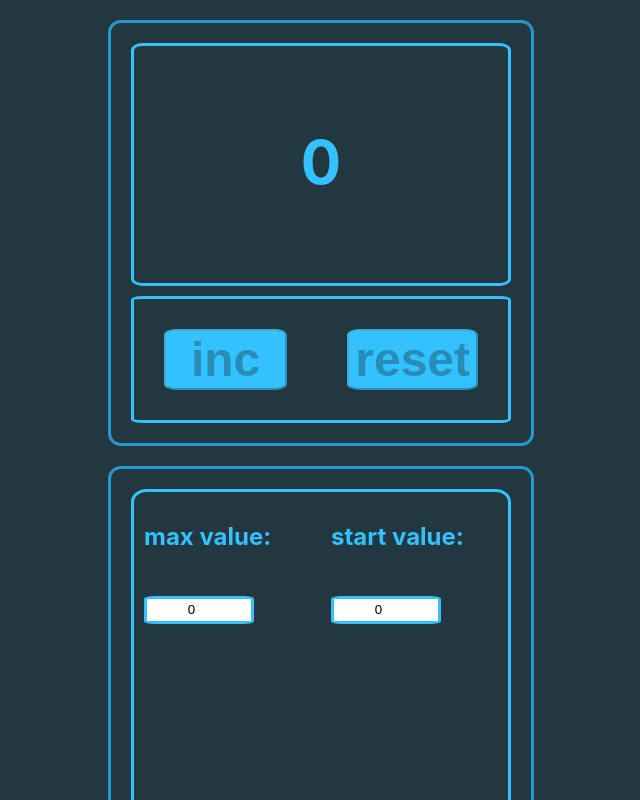
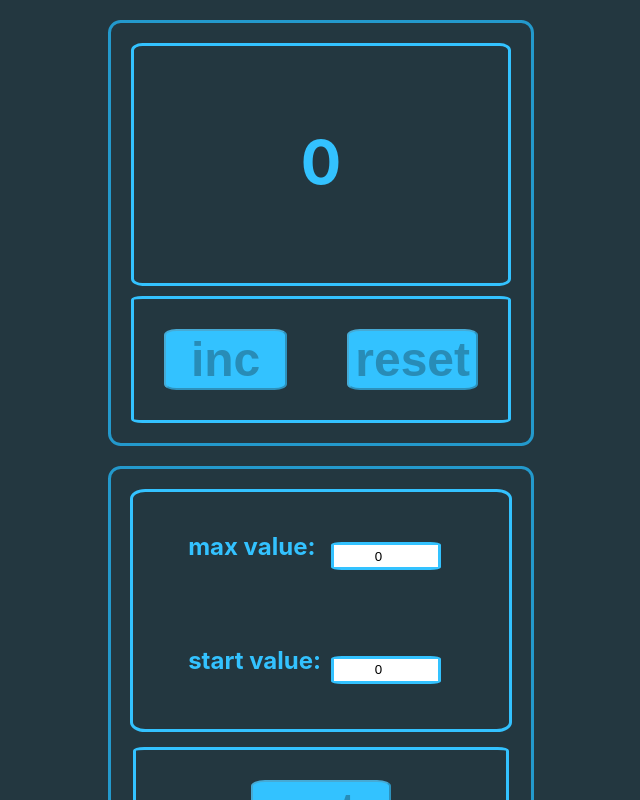
Before and after one commit to nikolay-evsevitskiy/Counter, a React (Create React App) app: page / in a window 1280 px wide. Shown: the top 800 px of the page, without its empty margins (319-959 px from the left). Built offline with nearby package versions, Linux system fonts and the light colour scheme.

Commit message:
refactor CSS Style

```diff
--- a/src/Counter.module.css
+++ b/src/Counter.module.css
@@ -20,6 +20,7 @@
     font-weight: bolder;
     padding: 80px;
 }
+
 .titleItem {
     margin: 10px;
     color: #33c2ff;
@@ -30,7 +31,8 @@
     font-weight: bolder;
     padding: 80px;
 }
-.titleItemError{
+
+.titleItemError {
     margin: 10px;
     color: red;
     border: #33c2ff 3px solid;
@@ -40,19 +42,32 @@
     font-weight: bolder;
     padding: 80px;
 }
+
 .inputBoard {
     display: grid;
-    grid-template-columns: 1fr 1fr;
     grid-template-rows: 1fr 1fr;
     background-color: #233740;
-    margin: 10px;
+    margin: 10px auto;
     border: #33c2ff 3px solid;
     border-radius: 4%;
+    padding: 10px 55px 0 55px;
+
 
 }
-.inputItem{
-    margin: 20px auto;
+
+.inputValueContainer {
+    margin-top: 30px;
+    display: grid;
+    grid-template-columns: 1fr 1fr;
+
+}
+
+.inputItem {
     padding: 10px;
+
+}
+
+.inputTitle {
     color: #33c2ff;
     font-weight: bold;
     font-size: 24px;
@@ -65,9 +80,10 @@
     border: #33c2ff 3px solid;
     border-radius: 3%;
 }
-.clickBoarCounterSet{
+
+.clickBoarCounterSet {
     display: grid;
-    grid-template-columns: 200px ;
+    grid-template-columns: 200px;
     margin: 5px auto;
     padding: 0 85px 0 85px;
     border: #33c2ff 3px solid;
@@ -81,7 +97,8 @@
     font-size: xxx-large;
     font-weight: bolder;
 }
-input{
+
+input {
     border-radius: 10%;
     border: #33c2ff 3px solid;
     width: 100px;
@@ -99,9 +116,11 @@ input{
     padding: 50px;
     color: red;
 }
-.buttonStyle{
+
+.buttonStyle {
     margin: 0 auto;
 }
-.errorInput{
+
+.errorInput {
     background: red;
 }
--- a/src/InputValue.tsx
+++ b/src/InputValue.tsx
@@ -8,15 +8,15 @@ type InputValueType = {
     title: string
 }
 
-export function InputValue (props: InputValueType) {
+export function InputValue(props: InputValueType) {
     const onChangeHandler = (e: ChangeEvent<HTMLInputElement>) => {
         props.onChangeValue(Number(e.currentTarget.value))
     }
 
-    return <div>
-        <div className={s.inputItem}>
+    return <div className={s.inputValueContainer}>
+        <span className={s.inputTitle}>
             {props.title} value:
-        </div>
+        </span>
         <div className={s.inputItem}>
             <input type="number"
                    value={props.value}
```
